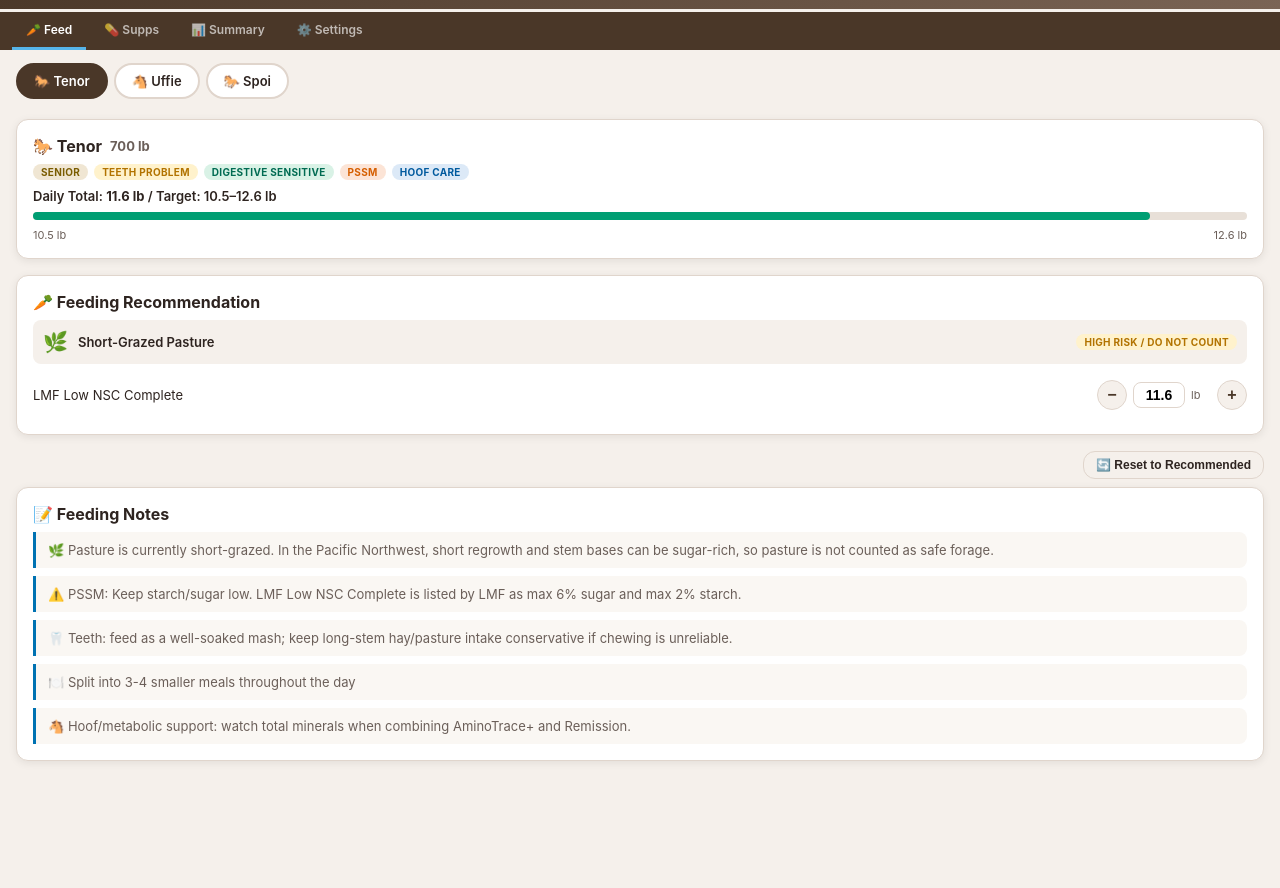
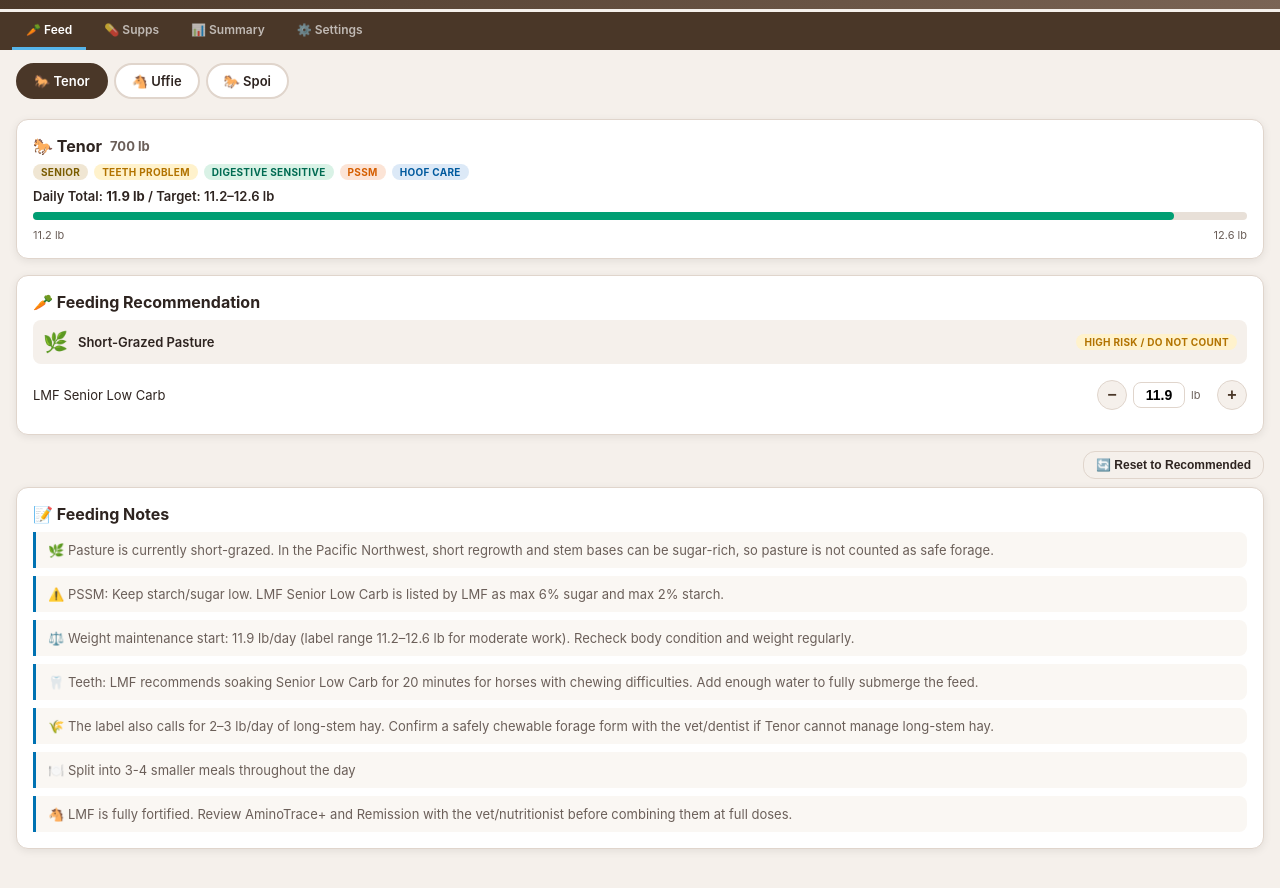
Before and after one commit to shuening/Icelandic-horse-feed-calculator, a website: page index.html in a window 1280 px wide. Shown: the part 40-928 px from the top of the page. Before the commit the page ends 905 px from the top, so only its background shows below. Drawn offline with Linux system fonts and the light colour scheme.

Commit message:
Update Tenor to LMF Senior Low Carb

```diff
--- a/index.html
+++ b/index.html
@@ -252,7 +252,7 @@ return a+'-'+b+'-'+Math.floor(Math.random()*9000+1000);
 // ── Data Defaults ──
 const FEED_TYPES=[
 {id:'pasture',name:'Short-Grazed Pasture',unit:'risk',isPasture:true},
-{id:'lmf_low_nsc_complete',name:'LMF Low NSC Complete',unit:'lb',horseIds:['tenor']},
+{id:'lmf_senior_low_carb',name:'LMF Senior Low Carb',unit:'lb',horseIds:['tenor']},
 {id:'teff_pellets',name:'Teff Grass Pellets',unit:'lb'},
 {id:'grass_hay',name:'Grass Hay',unit:'lb'},
 {id:'alfalfa_forage',name:'Alfalfa Hay/Pellets',unit:'lb'}
@@ -360,6 +360,14 @@ return amounts;
 }
 // ── End Winter Fiber Pure Helpers ──
 
+// ── Feed Plan Pure Helpers ──
+function getTenorSeniorLowCarbRange(h){
+const rates={light:[0.015,0.017],moderate:[0.016,0.018],heavy:[0.018,0.020]};
+const range=rates[h.activity]||rates.moderate;
+return range.map(rate=>Math.round(h.weight*rate*10)/10);
+}
+// ── End Feed Plan Pure Helpers ──
+
 // ── State ──
 let state=loadState();
 let selectedHorse=0;
@@ -431,6 +439,7 @@ pushToFirebase();
 // ── Recommendation Engine ──
 function getTargetRange(h){
 const w=h.weight;
+if(h.id==='tenor')return getTenorSeniorLowCarbRange(h);
 const hasIR=h.conditions.includes('ir');
 const hasOW=h.conditions.includes('overweight');
 if(hasIR||hasOW)return[w*0.012,w*0.015];
@@ -480,23 +489,25 @@ function recommend(h){
 const[lo,hi]=getTargetRange(h);
 const mid=(lo+hi)/2;
 const c=h.conditions;
-const hasPSSM=c.includes('pssm');const hasTeeth=c.includes('teeth');
 const hasIR=c.includes('ir');const hasOW=c.includes('overweight');
-const hasDig=c.includes('digestive');const isSenior=c.includes('senior');
+const hasDig=c.includes('digestive');
+const isTenor=h.id==='tenor';
 const pasture=getPasturePlan(h);
 
-let r={pasture:pasture.credit,lmf_low_nsc_complete:0,teff_pellets:0,grass_hay:0,alfalfa_forage:0};
+let r={pasture:pasture.credit,lmf_senior_low_carb:0,teff_pellets:0,grass_hay:0,alfalfa_forage:0};
 let notes=[];
 notes.push(pasture.note);
 
-// Tenor-like: senior+teeth+pssm
-if(isSenior&&hasTeeth&&hasPSSM){
-// LMF Low NSC Complete can serve as a complete low-sugar soaked mash for Tenor.
-r.lmf_low_nsc_complete=+mid.toFixed(1);
-notes.push('⚠️ PSSM: Keep starch/sugar low. LMF Low NSC Complete is listed by LMF as max 6% sugar and max 2% starch.');
-notes.push('🦷 Teeth: feed as a well-soaked mash; keep long-stem hay/pasture intake conservative if chewing is unreliable.');
+// Tenor only: Senior Low Carb complete ration.
+if(isTenor){
+// LMF Senior Low Carb is Tenor's complete low-sugar senior ration.
+r.lmf_senior_low_carb=+mid.toFixed(1);
+notes.push('⚠️ PSSM: Keep starch/sugar low. LMF Senior Low Carb is listed by LMF as max 6% sugar and max 2% starch.');
+notes.push('⚖️ Weight maintenance start: '+mid.toFixed(1)+' lb/day (label range '+lo.toFixed(1)+'–'+hi.toFixed(1)+' lb for '+h.activity+' work). Recheck body condition and weight regularly.');
+notes.push('🦷 Teeth: LMF recommends soaking Senior Low Carb for 20 minutes for horses with chewing difficulties. Add enough water to fully submerge the feed.');
+notes.push('🌾 The label also calls for 2–3 lb/day of long-stem hay. Confirm a safely chewable forage form with the vet/dentist if Tenor cannot manage long-stem hay.');
 notes.push('🍽️ Split into 3-4 smaller meals throughout the day');
-if(c.includes('hoof'))notes.push('🐴 Hoof/metabolic support: watch total minerals when combining AminoTrace+ and Remission.');
+if(c.includes('hoof'))notes.push('🐴 LMF is fully fortified. Review AminoTrace+ and Remission with the vet/nutritionist before combining them at full doses.');
 }
 // IR/overweight (Spoi-like)
 else if(hasIR||hasOW){
--- a/package.json
+++ b/package.json
@@ -2,6 +2,6 @@
   "name": "icelandic-horse-feed-calculator",
   "private": true,
   "scripts": {
-    "test": "node --test tests/winter-forage.test.js"
+    "test": "node --test tests/*.test.js"
   }
 }
```
Also changed, not shown: tests/tenor-feed.test.js (added, +38 -0 lines).
